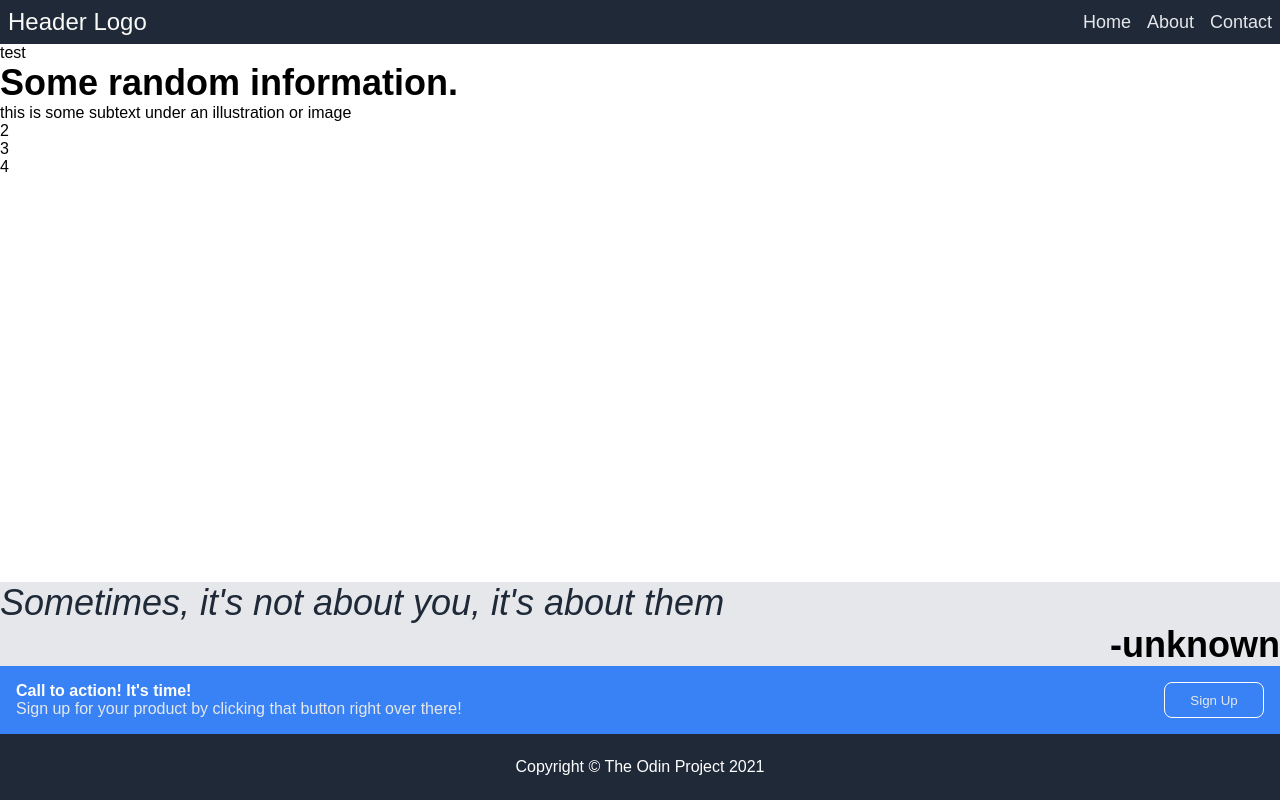
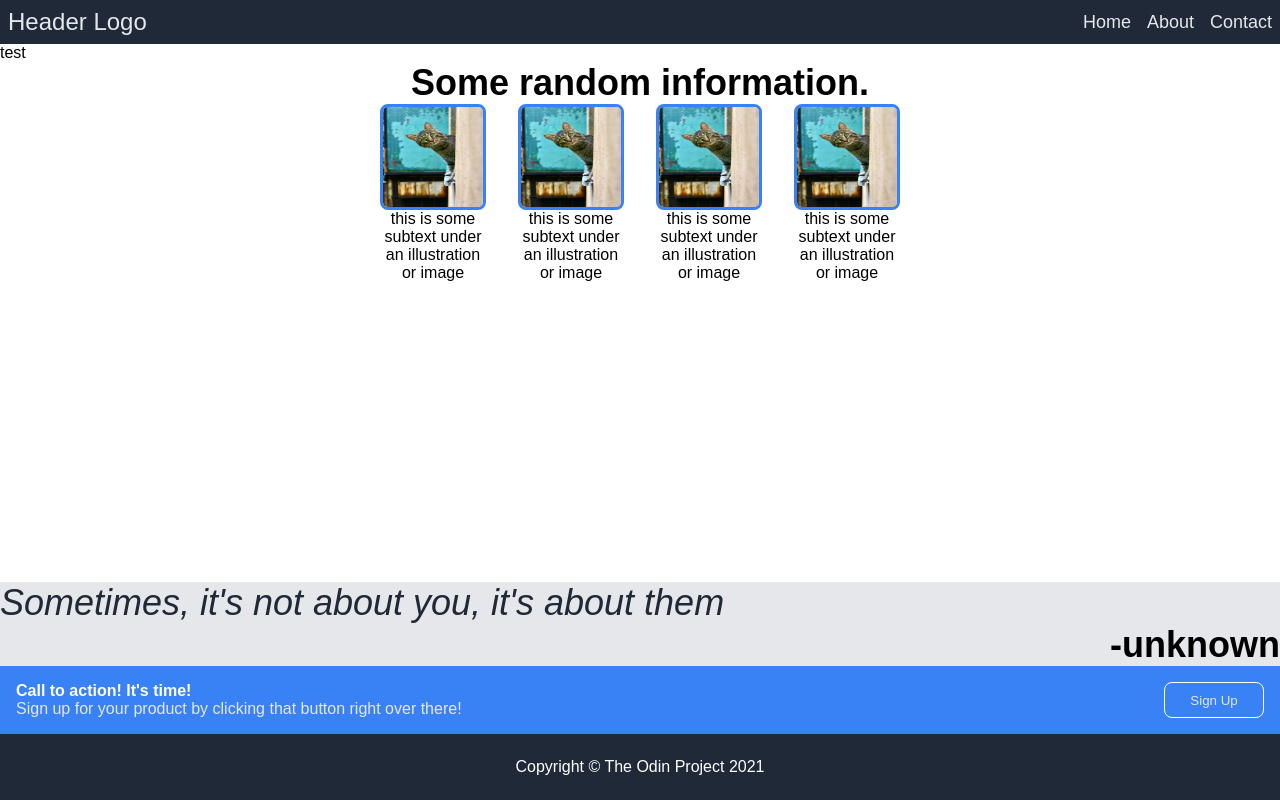
Before and after one commit to SkipperShark/odin-landing-page, a plain HTML site: page index.html in a window 1280 px wide. Drawn offline with Linux system fonts and the light colour scheme.

Commit message:
end of work

```diff
--- a/index.html
+++ b/index.html
@@ -23,13 +23,23 @@
         <div class="info">
             <div class="infoHeader">Some random information.</div>
             <div class="infoCards">
-                <img class="infoImg" src="" alt="">
-                <div class="infoDesc">this is some subtext under an illustration or image</div>
-
+                <div class="infoCard">
+                    <img class="infoImg" src="./images/cat.jpg" alt="">
+                    <div class="infoDesc">this is some subtext under an illustration or image</div>
+                </div>
+                <div class="infoCard">
+                    <img class="infoImg" src="./images/cat.jpg" alt="">
+                    <div class="infoDesc">this is some subtext under an illustration or image</div>
+                </div>
+                <div class="infoCard">
+                    <img class="infoImg" src="./images/cat.jpg" alt="">
+                    <div class="infoDesc">this is some subtext under an illustration or image</div>
+                </div>
+                <div class="infoCard">
+                    <img class="infoImg" src="./images/cat.jpg" alt="">
+                    <div class="infoDesc">this is some subtext under an illustration or image</div>
+                </div>
             </div>
-            <div class="card">2</div>
-            <div class="card">3</div>
-            <div class="card">4</div>
         </div>
     </div>
 
--- a/styles.css
+++ b/styles.css
@@ -40,7 +40,6 @@ ul {
 
 .headerLogo {
     font-size: 24px;
-    color: var(--primaryTextColor);
     margin-right: auto;
 }
 
@@ -63,17 +62,33 @@ ul {
 .infoHeader {
     font-size: 36px;
     font-weight: bolder;
+    text-align: center;
 }
 
 .infoCards {
     display: flex;
+    justify-content: center;
+    gap: 2rem;
+}
+
+.infoCard {
+    flex: 0 0 100px
 }
 
 .infoImg {
     display: block;
+    width: 100px;
+    height: 100px;
+    object-fit: fill;
+
+    border: 3px solid var(--blue);
+    border-radius: 0.5rem;
 }
 
-.infoDesc {}
+.infoDesc {
+    color: black;
+    text-align: center;
+}
 
 /* ****************************** */
 
```
Also changed, not shown: images/cat.jpg (added), 2 other files.
